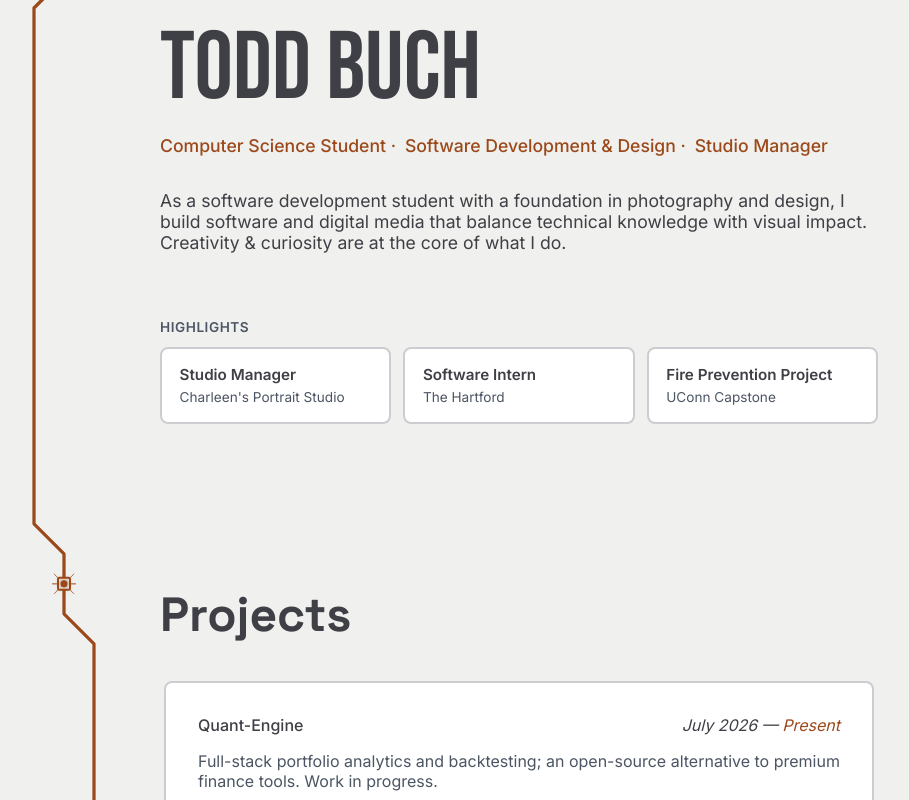
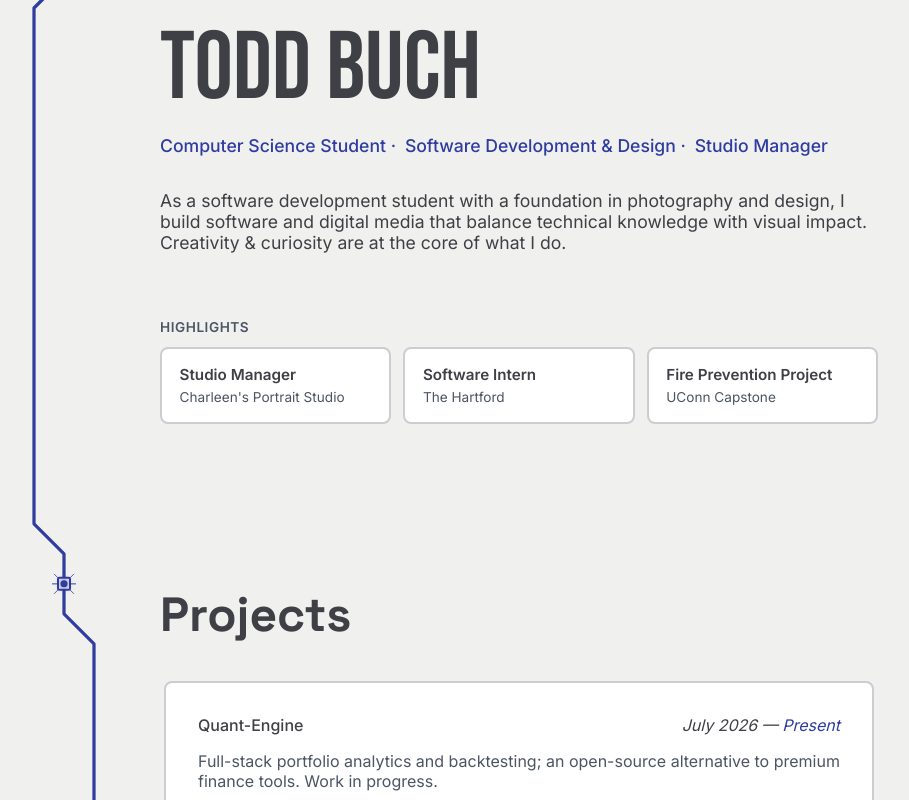
Before and after one commit to todd-buch/Portfolio, a React (Vite) app: page / in a window 1280 px wide. Shown: the part 980-1780 px from the top of the page, without its empty margins (121-1030 px from the left). Built offline with nearby package versions, Linux system fonts and the light colour scheme.

Commit message:
Use the original HeroBackBlue export and blue accents.
Keep the file as exported so the gradient does not band. Accent tokens
match the new field in light and dark.

```diff
--- a/src/index.css
+++ b/src/index.css
@@ -7,7 +7,7 @@
   --bg-secondary: #ffffff;
   --text-primary: #3f3f46;
   --text-secondary: #4b5563;
-  --accent: #9B491A;
+  --accent: #2F3CA0;
   --border-color: #cbcdd1;
   color-scheme: light;
 }
@@ -18,7 +18,7 @@
   --bg-secondary: #1E1E21;
   --text-primary: #f0f0ee;
   --text-secondary: #9ca3af;
-  --accent: #FA9C30;
+  --accent: #34A6FE;
   --border-color: #334155;
   color-scheme: dark;
 }
```
Also changed, not shown: 1 other file (tests, documents, lock files or other folders).
